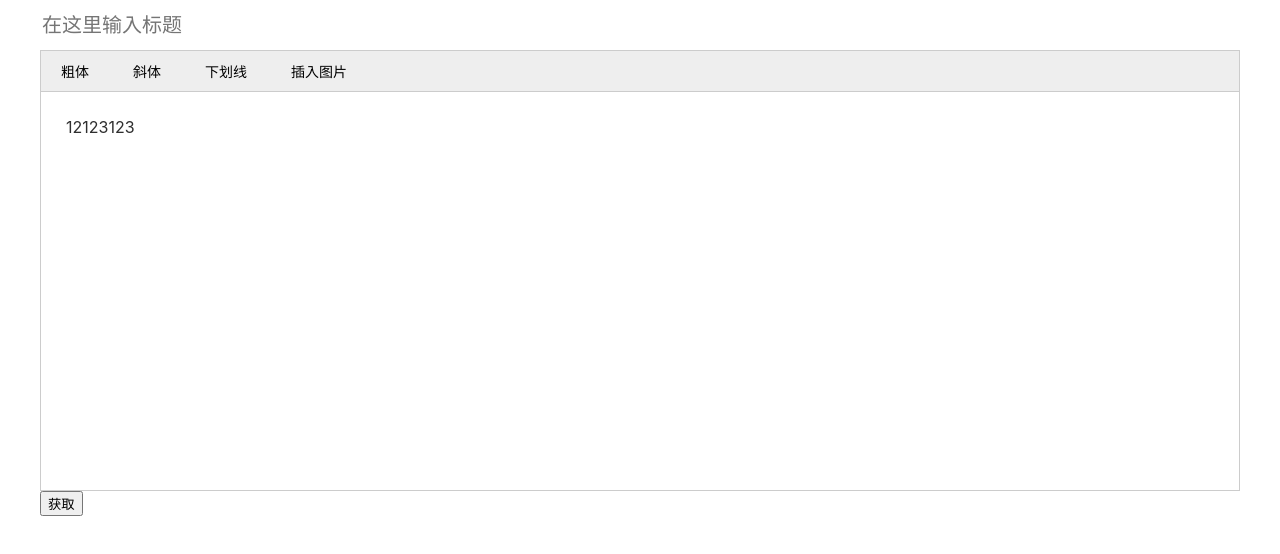
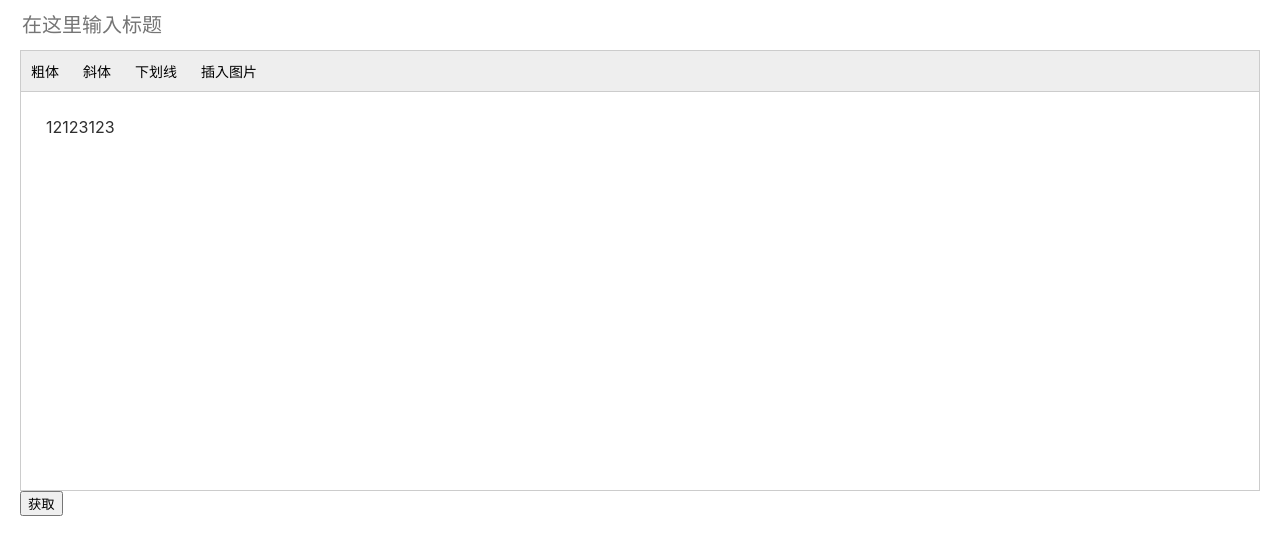
Before and after one commit to zhuss/editor, a plain HTML site: page index.html in a window 1280 px wide. Drawn offline with Linux system fonts and the light colour scheme.

Commit message:
样式优化

```diff
--- a/editor.css
+++ b/editor.css
@@ -16,7 +16,7 @@
 .editor-bar button{
    height: 40px;
    border:none;
-   padding: 0 20px;
+   padding: 0 10px;
    margin: 0;
    box-sizing: border-box;
    background: #EEE;
--- a/index.html
+++ b/index.html
@@ -1,12 +1,14 @@
 <!DOCTYPE html>
 <html>
 <head>
+	<meta charset="utf-8">
 	<title>editor</title>
+	<meta name="viewport" content="width=device-width,initial-scale=1.0,minimum-scale=1.0,maximum-scale=1.0,user-scalable=no">
 	<link rel="stylesheet" type="text/css" href="editor.css">
 	<style type="text/css">
 		body{
 			margin: 0;
-			padding: 0 40px;
+			padding: 0 20px;
 		}
 		.title{
 			width: 100%;
```
